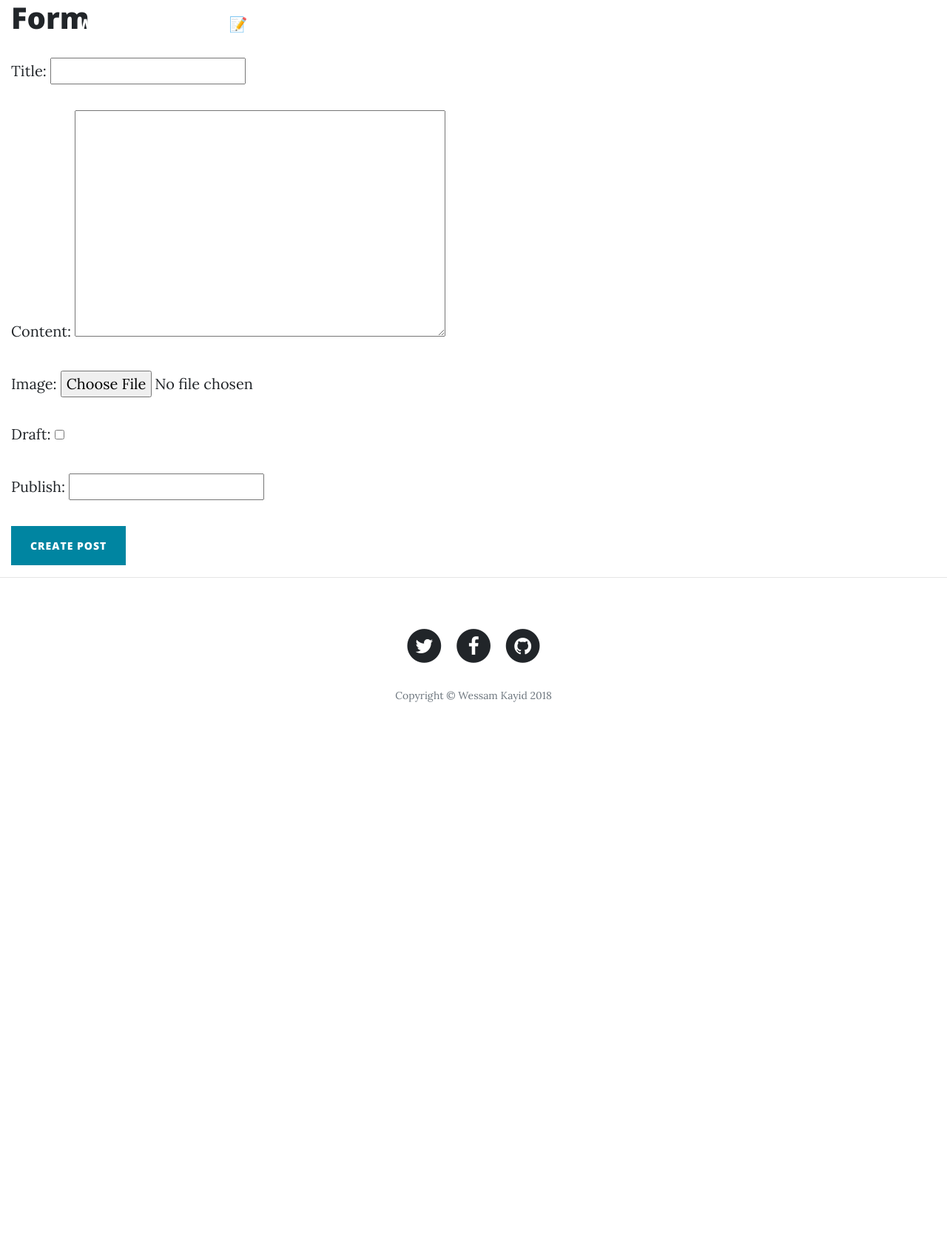
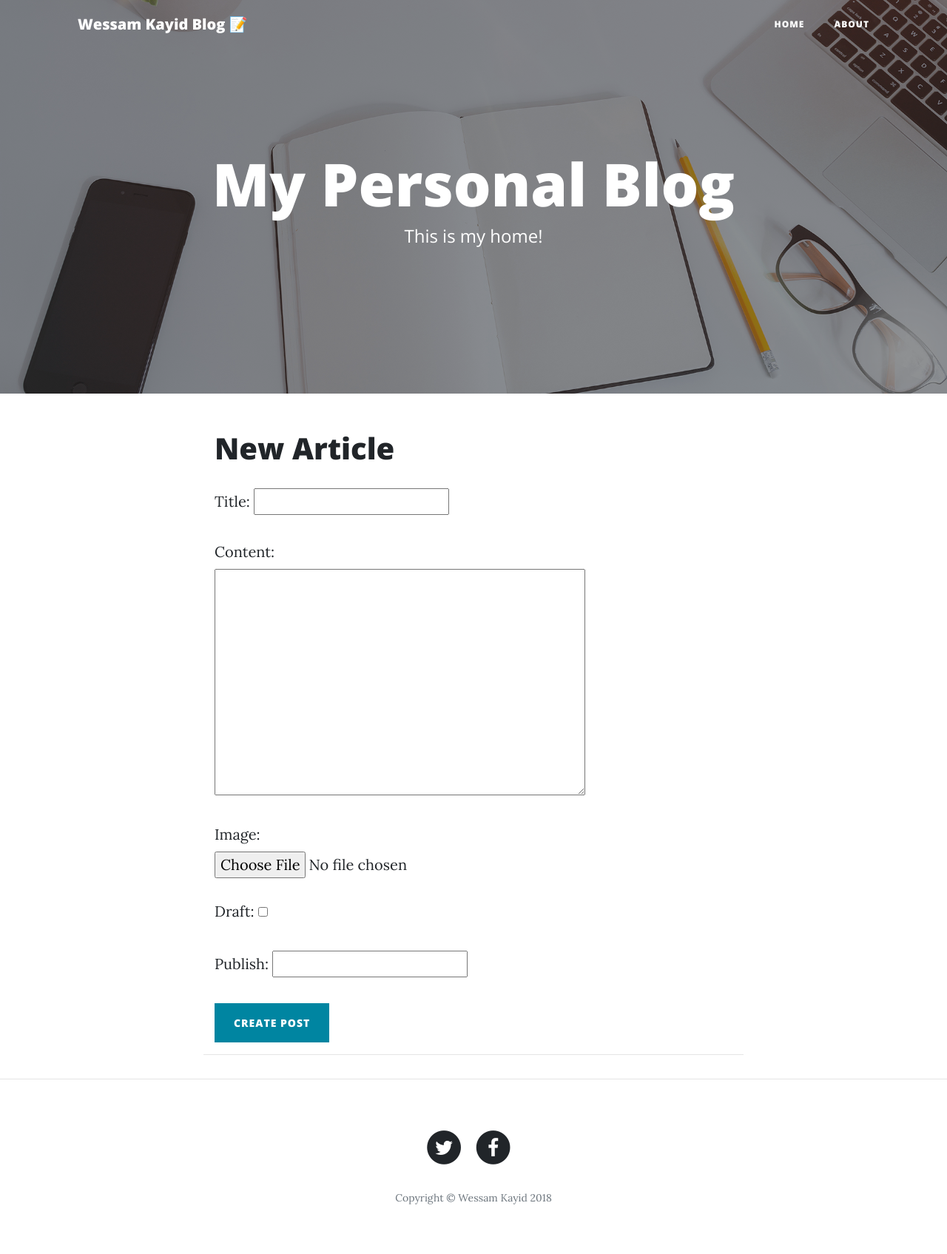
Before and after one commit to AmrMKayid/django-blog, a Django app: template templates/post_form.html in a window 1280 px wide. Shown: the whole page at 74% size. Before the commit the page ends 949 px from the top, so only its background shows below. Run offline with Django 3.2, Linux system fonts and the light colour scheme; the template is opened without the code that fills it: values that come from a table or form of the project are taken from there, others are empty; some libraries are stand-ins or nearby versions.

Commit message:
Apply clean blog theme on posts

```diff
--- a/templates/base.html
+++ b/templates/base.html
@@ -68,7 +68,7 @@
     </div>
 </nav>
 
-{% include "messages_display.html" %}
+{#{% include "messages_display.html" %}#}
 
 {% block content %}
 
@@ -99,12 +99,6 @@
                         </a>
                     </li>
                     <li class="list-inline-item">
-                        <a href="#">
-                  <span class="fa-stack fa-lg">
-                    <i class="fa fa-circle fa-stack-2x"></i>
-                    <i class="fa fa-github fa-stack-1x fa-inverse"></i>
-                  </span>
-                        </a>
                     </li>
                 </ul>
                 <p class="copyright text-muted">Copyright &copy; Wessam Kayid 2018</p>
--- a/templates/post_form.html
+++ b/templates/post_form.html
@@ -1,12 +1,42 @@
 {% extends "base.html" %}
+{% load staticfiles %}
 
 {% block content %}
-    <div class='col-sm-6 col-sm-offset-3'>
-        <h1>Form</h1>
 
-        <form method='POST' action='' enctype='multipart/form-data'>{% csrf_token %}
-            {{ form.as_p }}
-            <input type='submit' class='btn btn-primary' value='Create Post'/>
-        </form>
+    <!-- Page Header -->
+    <header class="masthead" style="background-image: url('{% static "img/home-bg.jpg" %}')">
+        <div class="overlay"></div>
+        <div class="container">
+            <div class="row">
+                <div class="col-lg-8 col-md-10 mx-auto">
+                    <div class="site-heading">
+                        <h1>My Personal Blog</h1>
+                        <span class="subheading">This is my home!</span>
+                    </div>
+                </div>
+            </div>
+        </div>
+    </header>
+
+    <div class="container">
+        <div class="row">
+            <div class="col-lg-8 col-md-10 mx-auto">
+                <div class="post-preview">
+                    <div class="col-sm-8 col-sm-offset-3">
+
+                            <h1>New Article</h1>
+
+                            <form method='POST' action='' enctype='multipart/form-data'>{% csrf_token %}
+                                {{ form.as_p }}
+                                <input type='submit' class='btn btn-primary' value='Create Post'/>
+                            </form>
+
+                    </div>
+
+                </div>
+                <hr>
+
+            </div>
+        </div>
     </div>
 {% endblock content %}
```
Also changed, not shown: templates/post_detail.html (+39 -20 lines), templates/post_list.html (+11 -10 lines), db.sqlite3, static/img/contact-bg.jpg (deleted), static/img/post-bg.jpg (deleted), static/img/post-sample-image.jpg (deleted).
